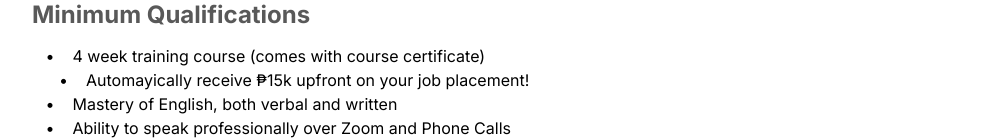
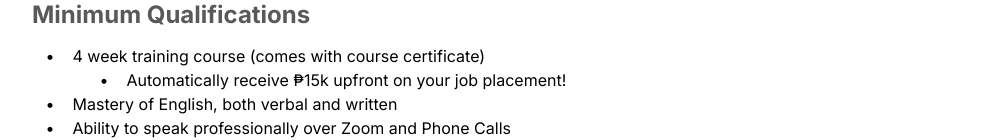
Before and after one commit to promptph/hiring, a website built with Parcel: page index.html in a window 1280 px wide. Shown: the part 661-801 px from the top of the page, without its empty margins (138-1132 px from the left). Built offline with nearby package versions, Linux system fonts and the light colour scheme.

Commit message:
Fix typo and indent

```diff
--- a/index.html
+++ b/index.html
@@ -149,9 +149,9 @@
                 4 week training course (comes with course certificate)
               </span>
               <br />
-              <span>&nbsp; &nbsp;&nbsp; &nbsp;•&nbsp; &nbsp;</span>
+              <span>&nbsp; &nbsp; &nbsp; &nbsp; &nbsp; &nbsp; &nbsp; &nbsp;•&nbsp; &nbsp;</span>
               <span>
-                Automayically receive ₱15k upfront on your job placement!
+                Automatically receive ₱15k upfront on your job placement!
               </span>
               <br />
               <span>&nbsp; &nbsp;•&nbsp; &nbsp;</span>
```
